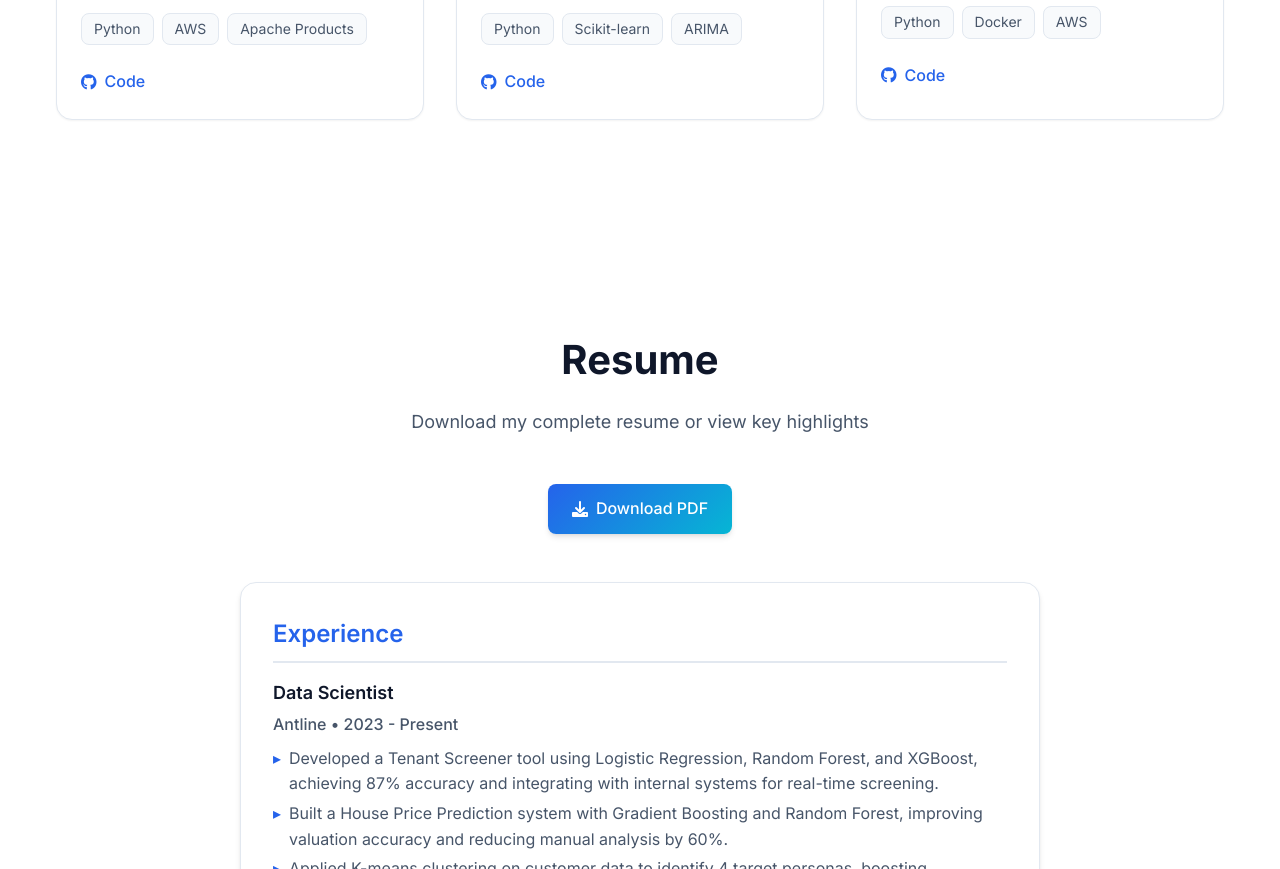
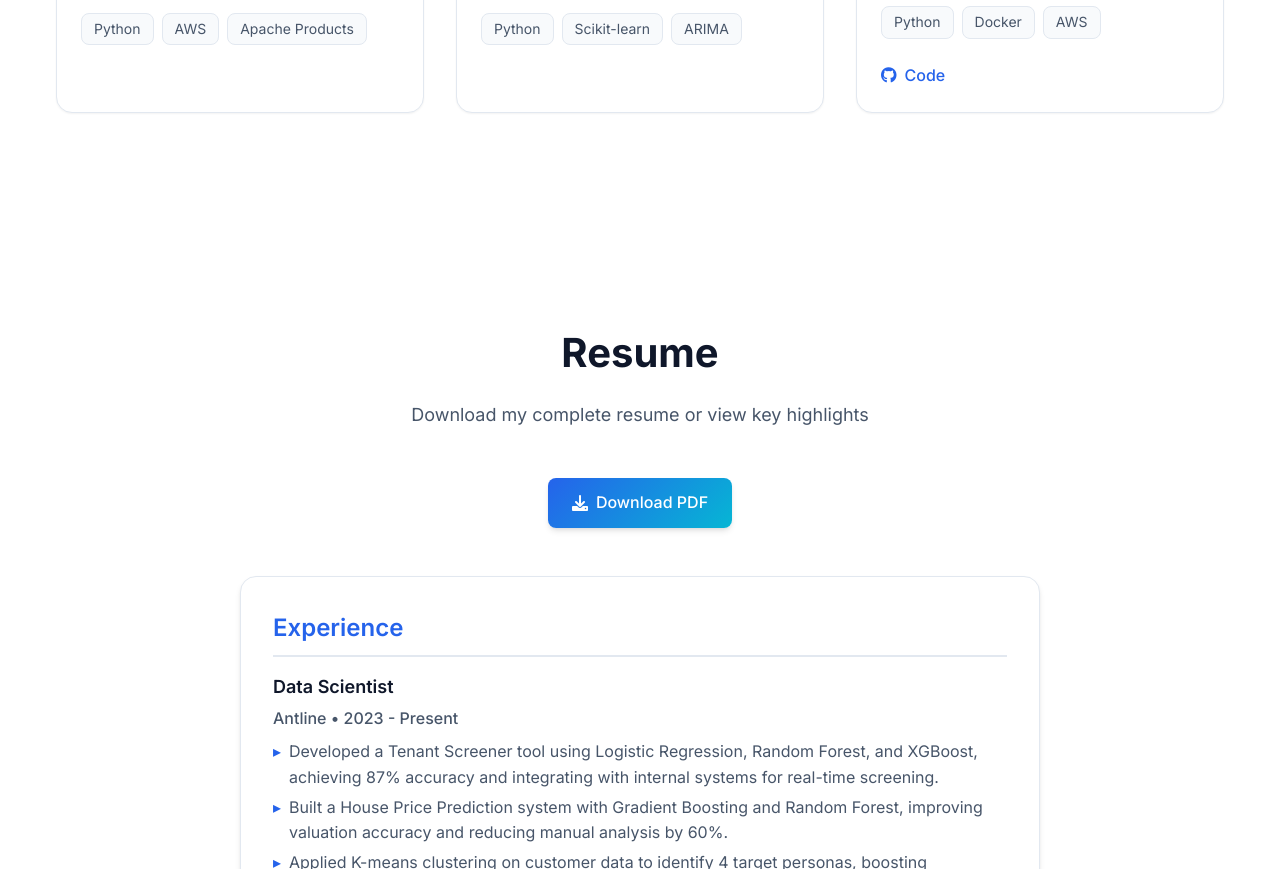
Before and after one commit to vkalister7/vkalister7.github.io, a plain HTML site: page index.html in a window 1280 px wide. Shown: the part 1741-2610 px from the top of the page. Drawn offline with nearby package versions, Linux system fonts and the light colour scheme.

Commit message:
Update index.html

```diff
--- a/index.html
+++ b/index.html
@@ -157,11 +157,11 @@
                         <span class="tech-tag">AWS</span>
                         <span class="tech-tag">Apache Products</span>
                     </div>
-                    <div class="project-links">
+                    <!-- <div class="project-links">
                         <a href="#" class="project-link">
                             <i class="fab fa-github"></i> Code
                         </a>
-                    </div>
+                    </div> -->
                 </div>
 
                 <div class="project-card">
@@ -177,12 +177,12 @@
                         <span class="tech-tag">Scikit-learn</span>
                         <span class="tech-tag">ARIMA</span>
                     </div>
-                    <div class="project-links">
+                    <!-- <div class="project-links">
                         <a href="#" class="project-link">
                             <i class="fab fa-github"></i> Code
                         </a>
                         </a>
-                    </div>
+                    </div> -->
                 </div>
 
                 <div class="project-card">
```
